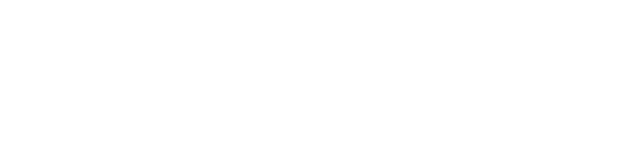
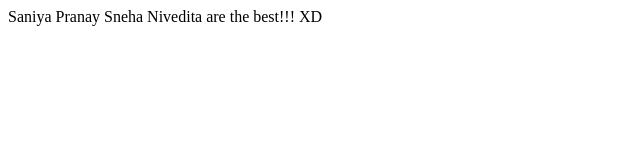
Before and after one commit to Rishabh32700/ITM_contribution, a plain HTML site: page index.html in a window 1280 px wide. Shown: the whole page, without its empty margins (0-640 px from the left). Drawn offline with Linux system fonts and the light colour scheme.

Commit message:
my group is the best

```diff
--- a/index.html
+++ b/index.html
@@ -6,6 +6,6 @@
     <title>Document</title>
 </head>
 <body>
-
+    Saniya Pranay Sneha Nivedita are the best!!! XD
 </body>
 </html>
```
